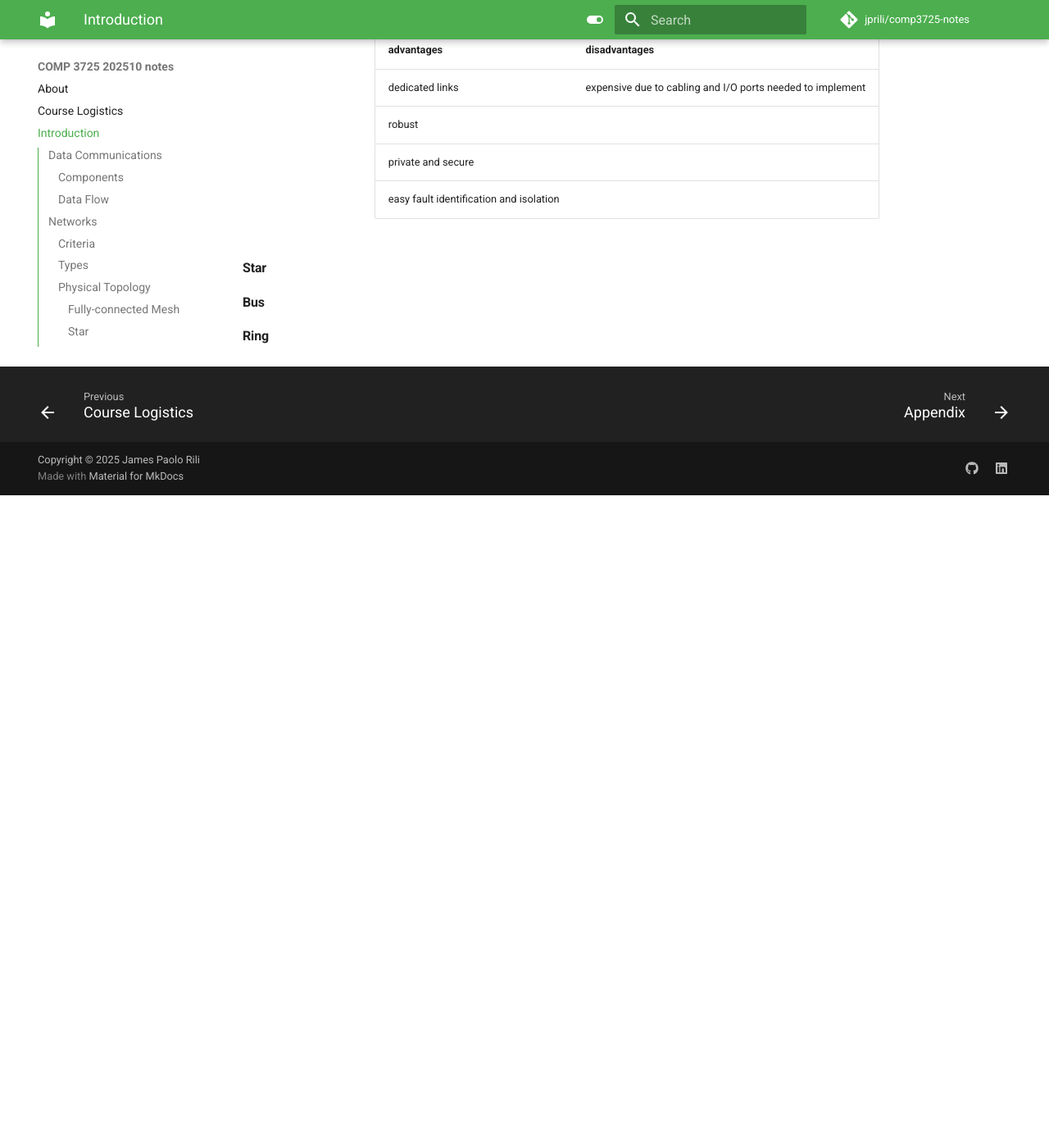
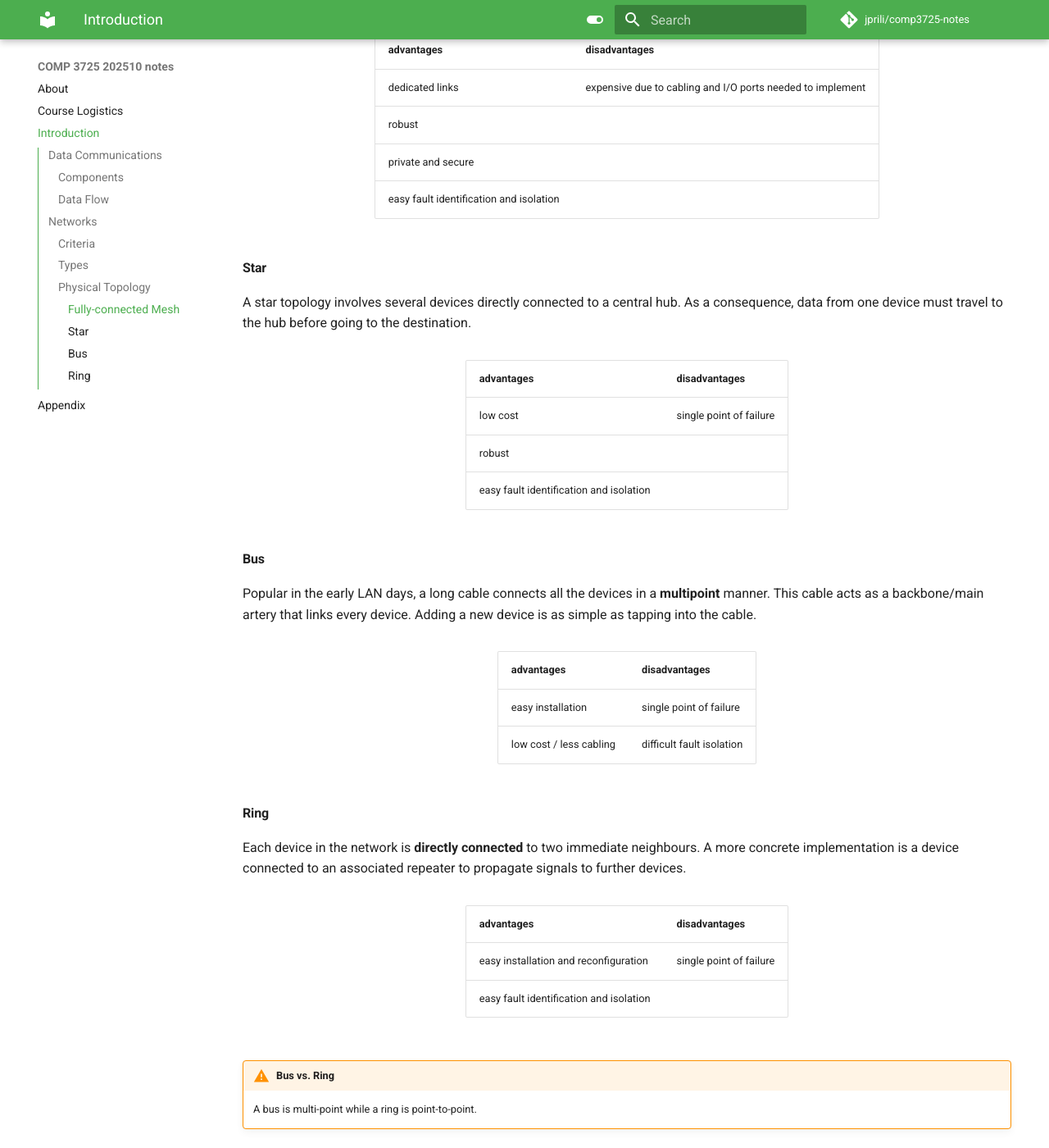
Before and after one commit to jprili/comp3725-notes, an MkDocs documentation site: the page built from docs/module-01.md, in a window 1280 px wide and 1400 px high, scrolled down 2982 px. Shown: the whole window at 82% size. Built offline with MkDocs 1.6.1 and Material for MkDocs 9.7.7, drawn with Linux system fonts in a browser that asks for light colours; comment, search, counter and statistics services are not loaded; before the commit the page ends 3586 px from its top, so only the background shows below that; some of the changed text lies outside the part shown.

Commit message:
finish module 1

```diff
--- a/docs/module-01.md
+++ b/docs/module-01.md
@@ -110,9 +110,9 @@ A network is evaluated through several criteria.
 Networks must meet a certain number of them.
 The most important ones are:
 
-* **Performance**:
-* **Reliability**:
-* **Security**:
+* **Performance**: throughput (data flow per unit time) and latency (delay).
+* **Reliability**: how often the system fails, and how fast it recovers from one.
+* **Security**:    data protection and breach/loss recovery.
 
 ### Types
 
@@ -155,5 +155,47 @@ In this topology, $n$ nodes have $\frac{n(n-1)}{2}$ **full-duplex** links.
 </figure>
 
 #### Star
+
+A star topology involves several devices directly connected to a central hub.
+As a consequence, data from one device must travel to the hub before going to the destination.
+
+
+<figure markdown>
+| advantages | disadvantages |
+| ---------- | ------------- |
+| low cost | single point of failure |
+| robust | |
+| easy fault identification and isolation | |
+</figure>
+
 #### Bus
+
+Popular in the early LAN days,
+a long cable connects all the devices in a **multipoint** manner.
+This cable acts as a backbone/main artery that links every device.
+Adding a new device is as simple as tapping into the cable.
+
+<figure markdown>
+| advantages | disadvantages |
+| ---------- | ------------- |
+| easy installation | single point of failure |
+| low cost / less cabling | difficult fault isolation |
+</figure>
+
 #### Ring
+
+Each device in the network is **directly connected** to two immediate neighbours.
+A more concrete implementation is a device connected to an associated repeater
+to propagate signals to further devices.
+
+
+<figure markdown>
+| advantages | disadvantages |
+| ---------- | ------------- |
+| easy installation and reconfiguration | single point of failure |
+| easy fault identification and isolation | |
+</figure>
+
+!!! warning "Bus vs. Ring"
+
+    A bus is multi-point while a ring is point-to-point.
```
